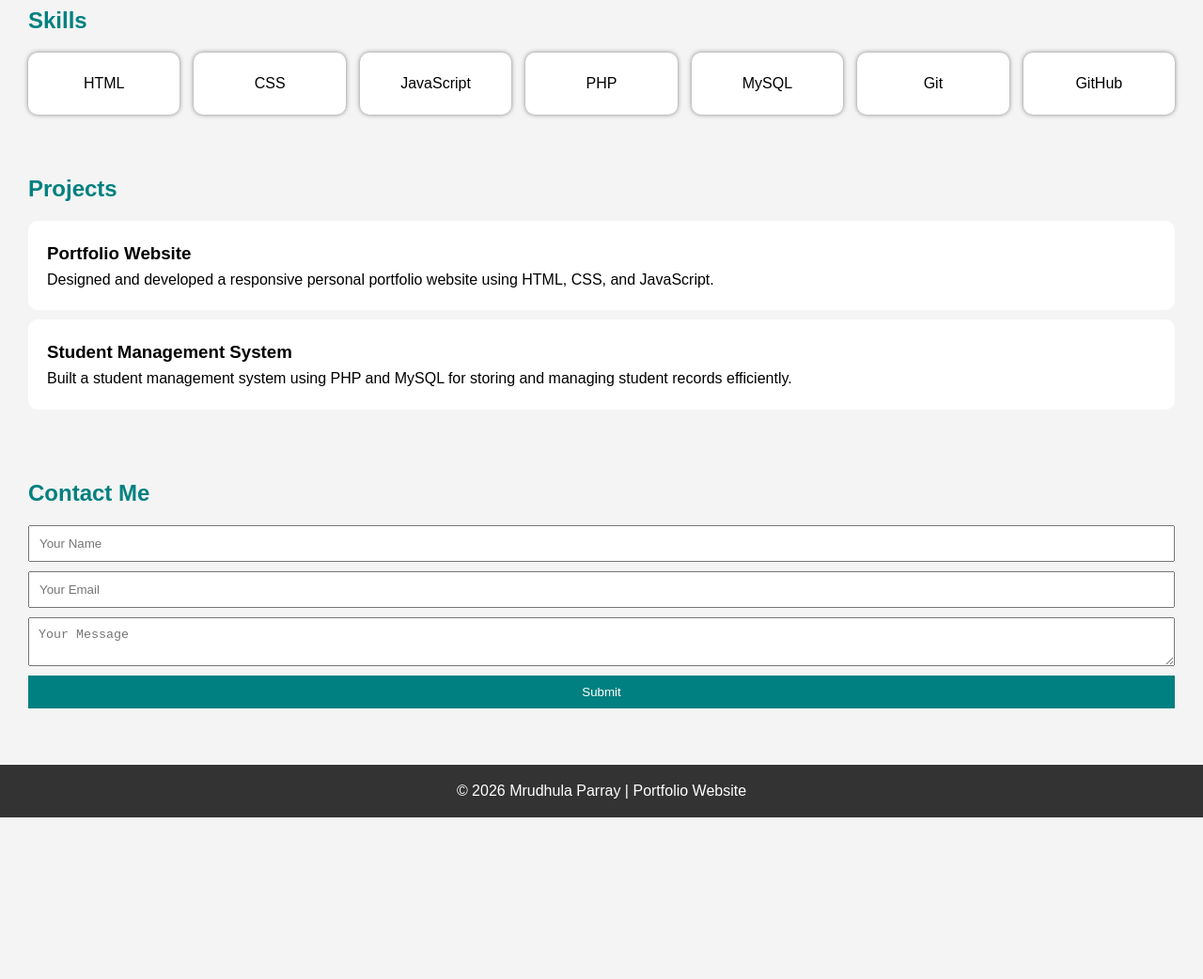
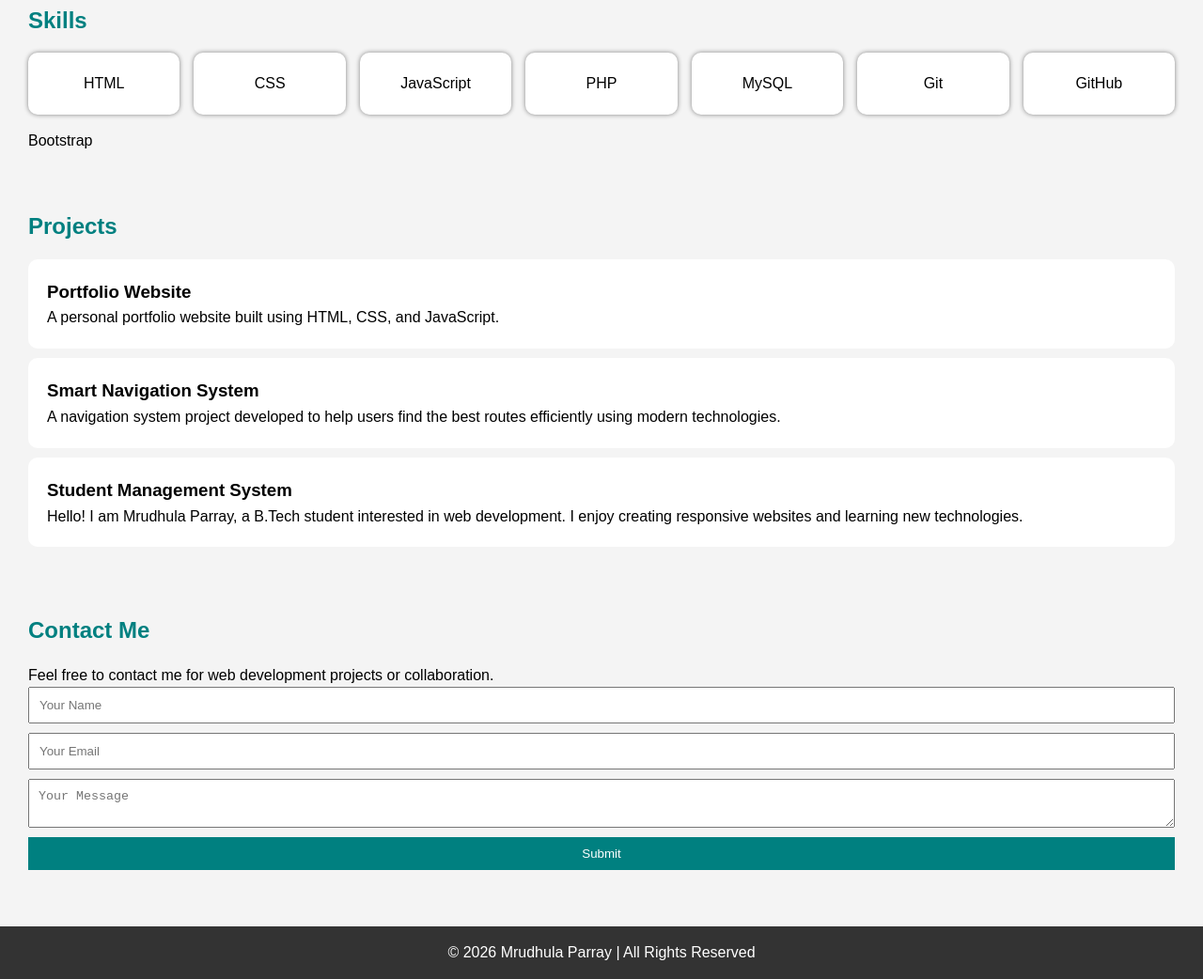
Before and after one commit to parraymrudhula2005-lab/portfolio, a plain HTML site: page index.html in a window 1280 px wide. Shown: the part 430-1472 px from the top of the page at 94% size. Before the commit the page ends 1300 px from the top, so only its background shows below. Drawn offline with Linux system fonts and the light colour scheme.

Commit message:
Updated About Me

```diff
--- a/index.html
+++ b/index.html
@@ -10,7 +10,7 @@
 
 <header>
     <h1>Mrudhula Parray</h1>
-    <p>Web Developer | Student</p>
+    <p>Aspiring Full Stack Web Developer</p>
 </header>
 
 <nav>
@@ -42,6 +42,9 @@
         <div class="card">MySQL</div>
         <div class="card">Git</div>
         <div class="card">GitHub</div>
+        <div class="skill">Bootstrap
+
+        </div>
 
     </div>
 </section>
@@ -50,22 +53,25 @@
     <h2>Projects</h2>
 
     <div class="project">
-        <h3>Portfolio Website</h3>
-        <p>
-            Designed and developed a responsive personal portfolio website using HTML, CSS, and JavaScript.
-        </p>
-    </div>
+    <h3>Portfolio Website</h3>
+    <p>A personal portfolio website built using HTML, CSS, and JavaScript.</p>
+</div>
+
+<div class="project">
+    <h3>Smart Navigation System</h3>
+    <p>A navigation system project developed to help users find the best routes efficiently using modern technologies.</p>
+</div>
 
     <div class="project">
         <h3>Student Management System</h3>
-        <p>
-            Built a student management system using PHP and MySQL for storing and managing student records efficiently.
-        </p>
+    <p>Hello! I am Mrudhula Parray, a B.Tech student interested in web development. I enjoy creating responsive websites and learning new technologies.</p>
+
     </div>
 </section>
 
 <section id="contact">
     <h2>Contact Me</h2>
+    <p>Feel free to contact me for web development projects or collaboration.</p>
 
     <form id="contactForm">
         <input type="text" id="name" placeholder="Your Name" required>
@@ -81,7 +87,7 @@
 </section>
 
 <footer>
-    <p>© 2026 Mrudhula Parray | Portfolio Website</p>
+    <p>© 2026 Mrudhula Parray | All Rights Reserved</p>
 </footer>
 
 <script src="script.js"></script>
```
